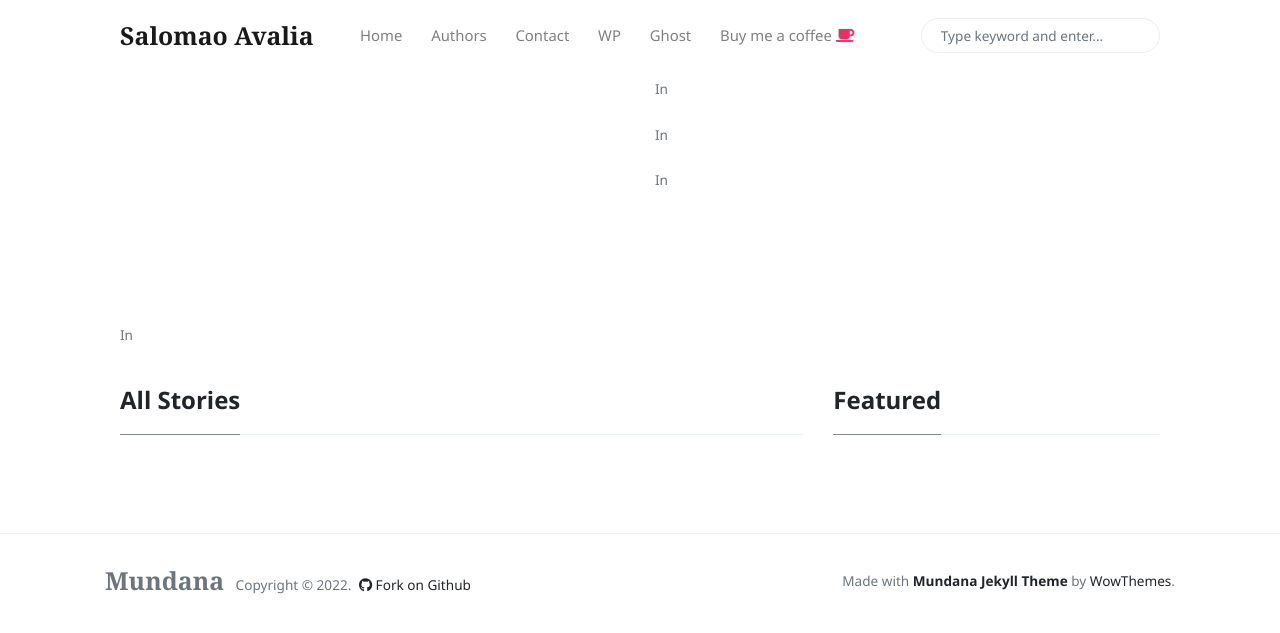
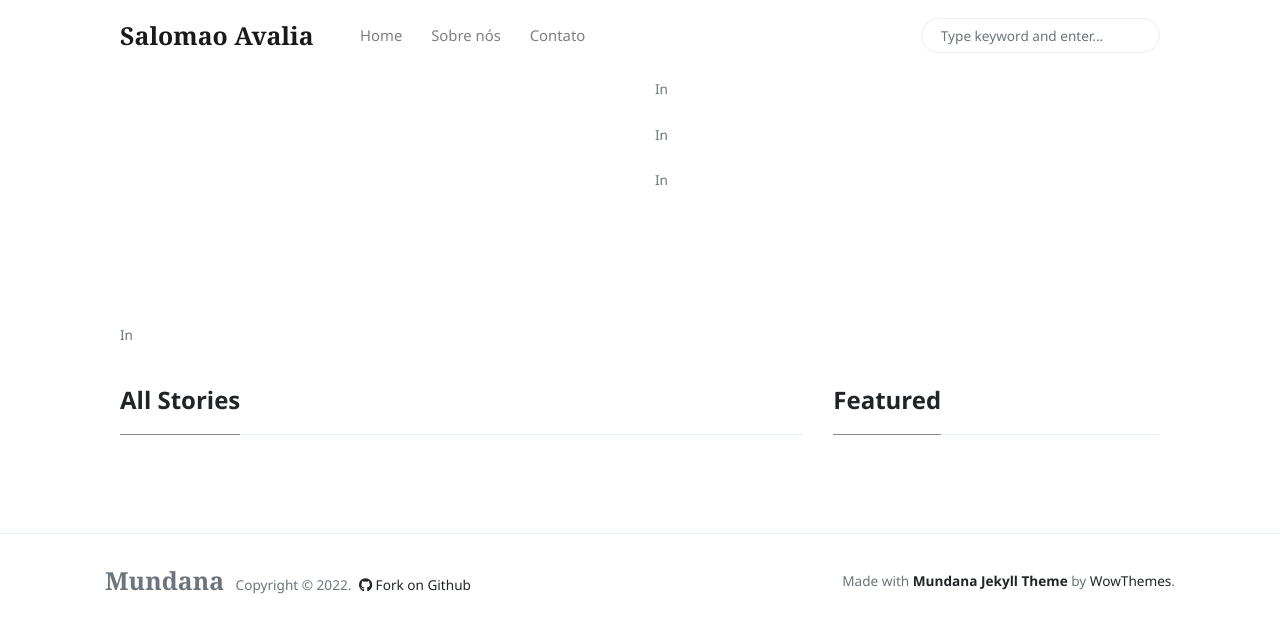
Before and after one commit to leandrodemedeiros/salomaoavalia, a Jekyll site: the page built from index.html, in a window 1280 px wide. Shown: the top 633 px of the page. Built offline with Jekyll 4.4.1, drawn with Linux system fonts in a browser that asks for light colours; nearby versions of some CDN libraries; the list of posts is cut into pages by our own code.

Commit message:
update menu

```diff
--- a/_includes/menu-header.html
+++ b/_includes/menu-header.html
@@ -4,17 +4,17 @@
 <a class="nav-link" href="{{site.baseurl}}/index.html">Home</a>
 </li>
 <li class="nav-item">
-<a class="nav-link" href="{{site.baseurl}}/authors-list.html">Authors</a>
+<a class="nav-link" href="{{site.baseurl}}/about.html">Sobre nós</a>
 </li>
 <li class="nav-item">
-<a class="nav-link" href="{{site.baseurl}}/contact.html">Contact</a>
+<a class="nav-link" href="{{site.baseurl}}/contact.html">Contato</a>
 </li>
-<li class="nav-item">
+<!-- <li class="nav-item">
 <a target="_blank" class="nav-link" href="https://www.wowthemes.net/themes/mundana-wordpress/">WP</a>
-</li>
-<li class="nav-item">
+</li> -->
+<!-- <li class="nav-item">
 <a target="_blank" class="nav-link" href="https://www.wowthemes.net/themes/mundana-ghost/">Ghost</a>
-</li>
-<li class="nav-item">
+</li> -->
+<!-- <li class="nav-item">
 <a target="_blank" class="nav-link" href="https://www.wowthemes.net/donate/">Buy me a coffee <i class="fa fa-coffee text-danger"></i></a>
-</li>
+</li> -->
```
